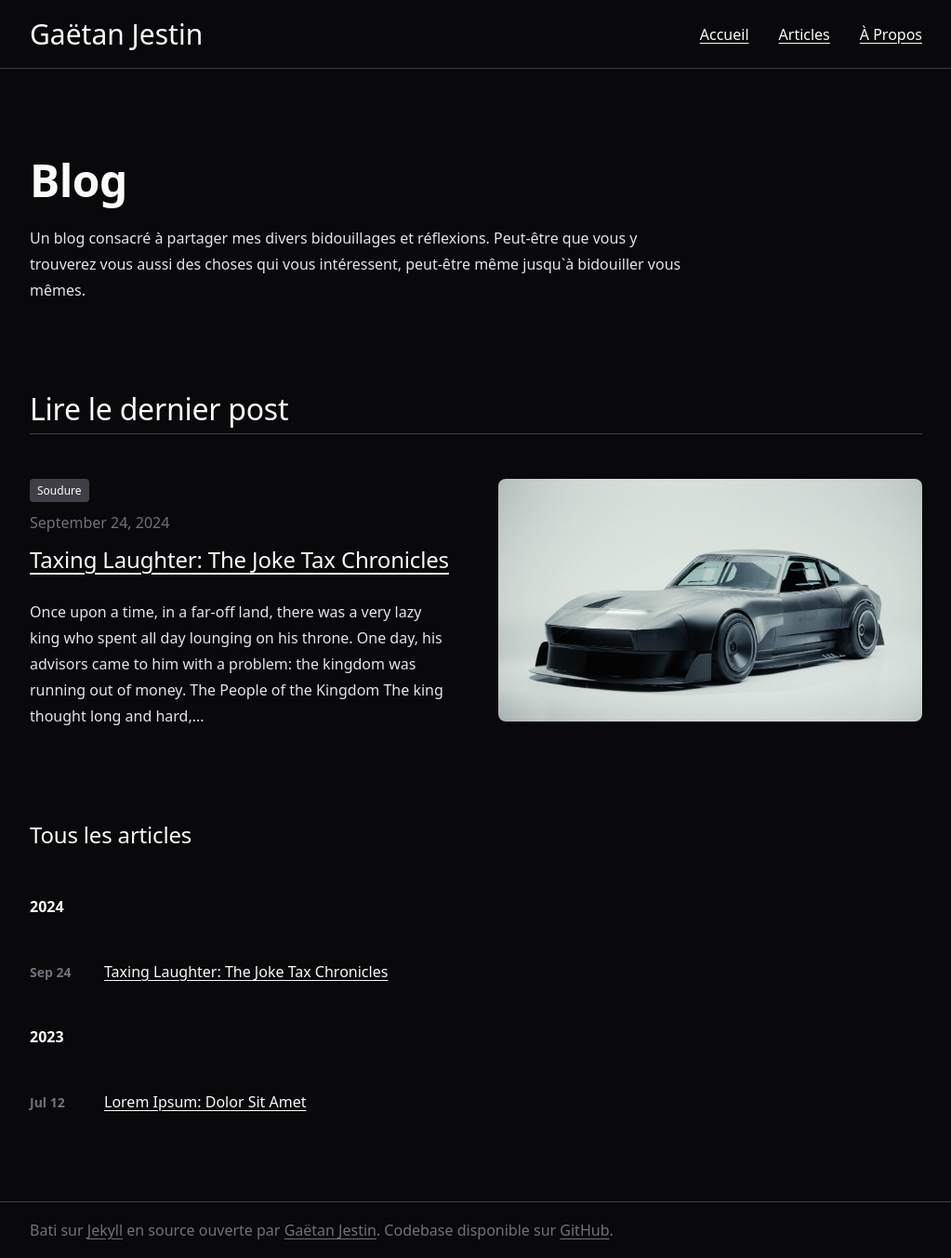
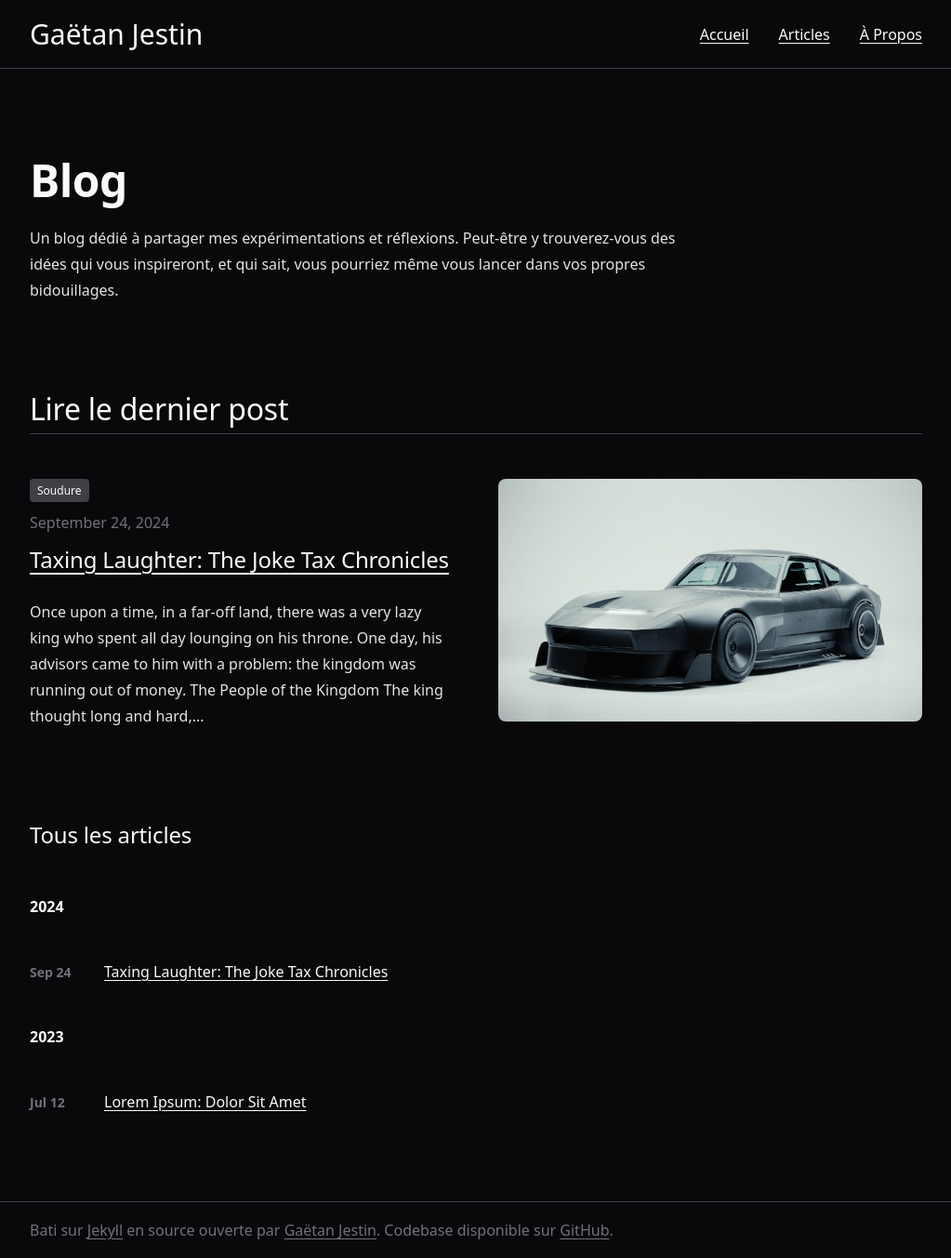
Before and after one commit to MerlinConnected/blablarduino, a Jekyll site: the page built from index.md, in a window 1280 px wide. Shown: the whole page at 93% size, without its empty margins (128-1151 px from the left). Built offline with Jekyll 4.4.1, drawn with Linux system fonts in a browser that asks for light colours.

Commit message:
feat: changed intro sentence

```diff
--- a/index.md
+++ b/index.md
@@ -4,4 +4,4 @@ title: Blog
 permalink: /
 ---
 
-Un blog consacré à partager mes divers bidouillages et réflexions. Peut-être que vous y trouverez vous aussi des choses qui vous intéressent, peut-être même jusqu`à bidouiller vous mêmes.
+Un blog dédié à partager mes expérimentations et réflexions. Peut-être y trouverez-vous des idées qui vous inspireront, et qui sait, vous pourriez même vous lancer dans vos propres bidouillages.
```
